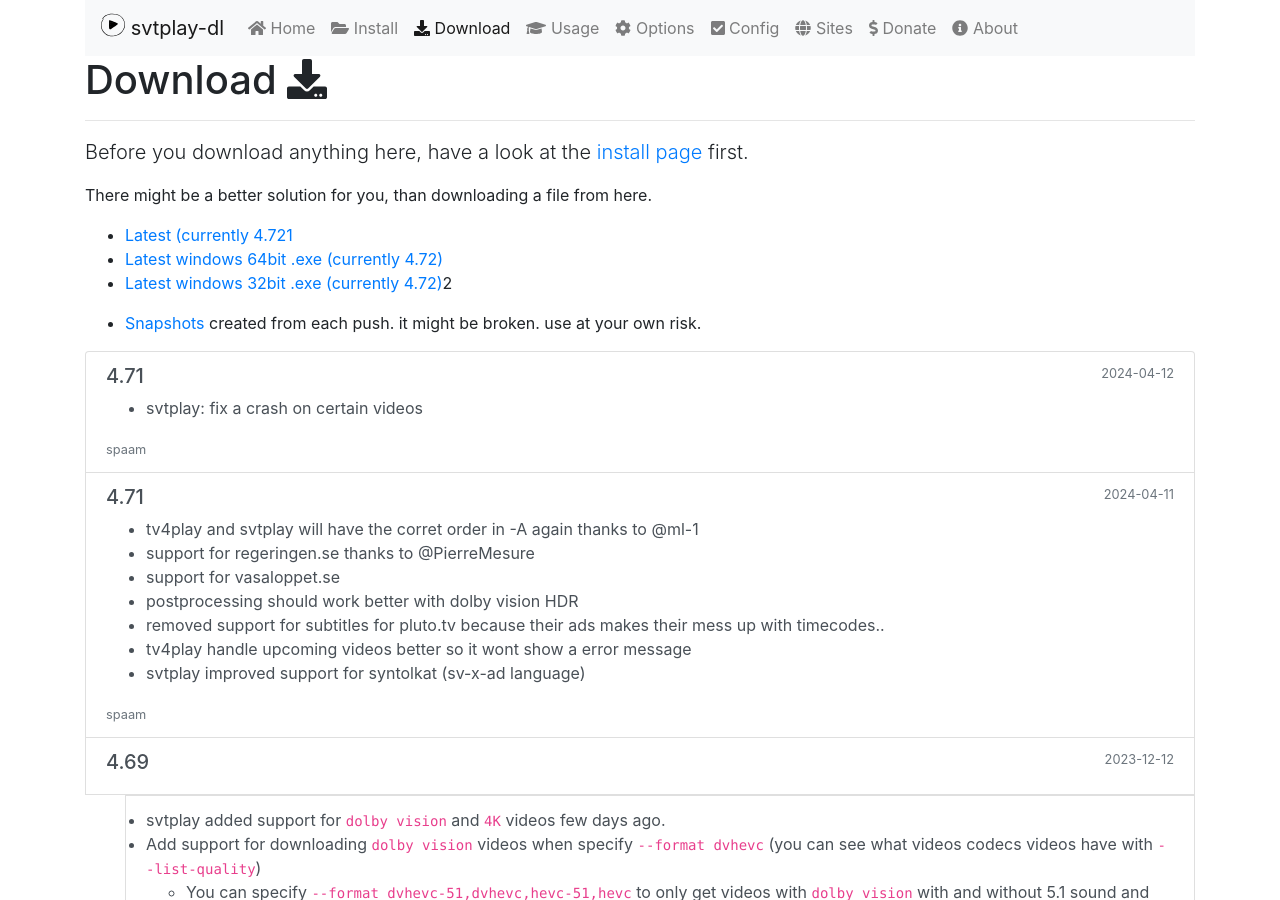
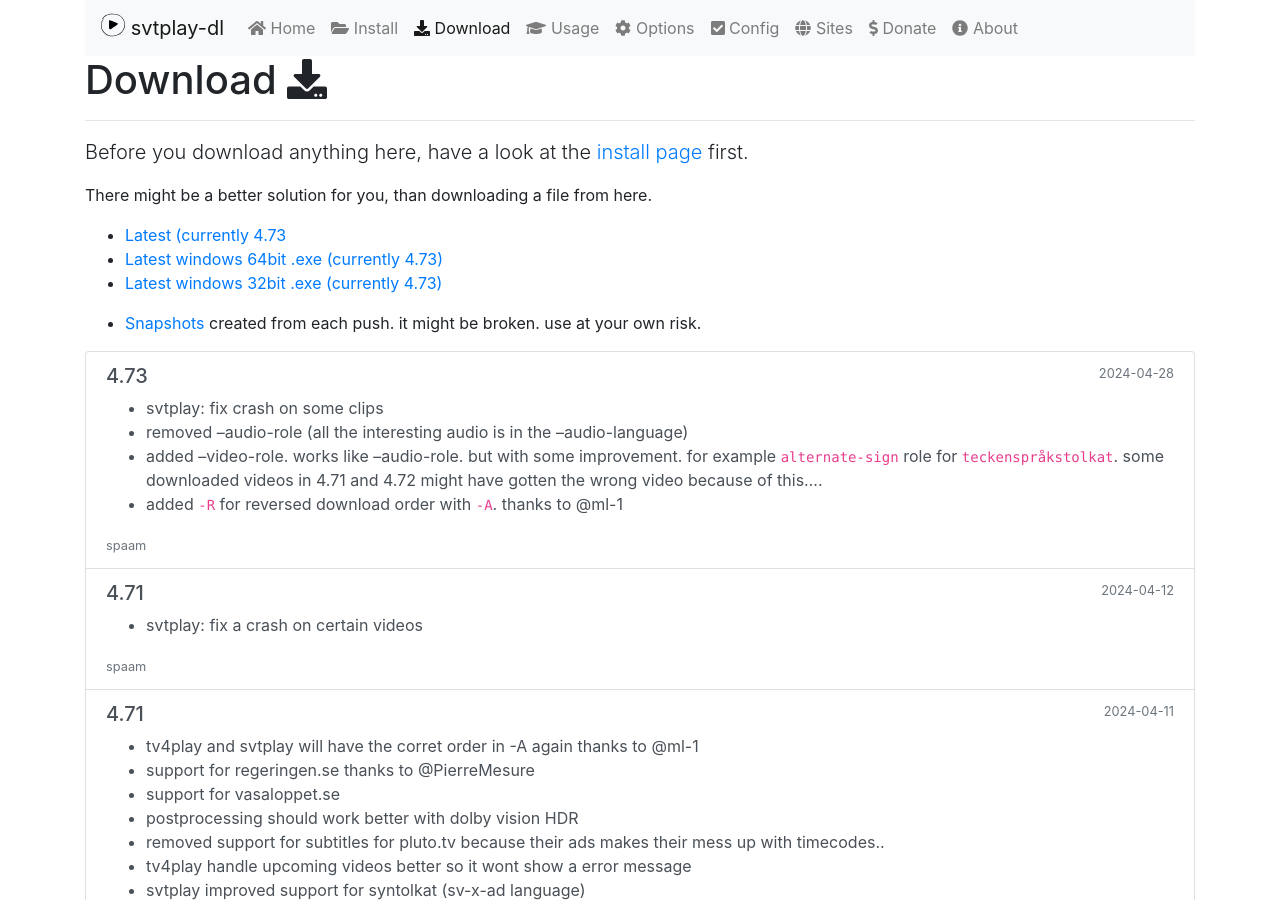
Before and after one commit to spaam/svtplay-dl-web, a Jekyll site: the page built from _pages/download.md, in a window 1280 px wide and 900 px high. Built offline with Jekyll 4.4.1, drawn with Linux system fonts in a browser that asks for light colours; nearby versions of some CDN libraries; comment, search, counter and statistics services are not loaded.

Commit message:
Add 4.73

```diff
--- a/_layouts/home.html
+++ b/_layouts/home.html
@@ -15,7 +15,7 @@
             <a href="/install/" class="btn btn-lg btn-outline-primary mb-3 mb-md-0 mr-md-3">Get started</a>
             <a href="/archive/" class="btn btn-lg btn-outline-secondary">Download</a>
         </div>
-        <p class="text-muted mb-0">Currently v4.72 (2024-04-12)</p>
+        <p class="text-muted mb-0">Currently v4.73 (2024-04-29)</p>
     </div>
     <div class="col-md-6">
         <img src="/assets/brand/logo.svg" width="256" height="256" class="img-fluid mb-3">
--- a/_pages/download.md
+++ b/_pages/download.md
@@ -10,9 +10,9 @@
 
 There might be a better solution for you, than downloading a file from here.
 
-* [Latest (currently 4.721](https://svtplay-dl.se/download/4.72/svtplay-dl)
-* [Latest windows 64bit .exe (currently 4.72)](https://svtplay-dl.se/download/4.72/svtplay-dl-amd64.zip)
-* [Latest windows 32bit .exe (currently 4.72)](https://svtplay-dl.se/download/4.72/svtplay-dl-win32.zip)2
+* [Latest (currently 4.73](https://svtplay-dl.se/download/4.73/svtplay-dl)
+* [Latest windows 64bit .exe (currently 4.73)](https://svtplay-dl.se/download/4.73/svtplay-dl-amd64.zip)
+* [Latest windows 32bit .exe (currently 4.73)](https://svtplay-dl.se/download/4.73/svtplay-dl-win32.zip)
 
 * [Snapshots](/download/snapshots/) created from each push. it might be broken. use at your own risk.
 
--- /dev/null
+++ b/_posts/2024-04-29-4.73.md
@@ -0,0 +1,14 @@
+---
+layout: post
+title: "4.73"
+date: 2024-04-29 00:21:00 +0200
+categories: releases
+windows-amd64: true
+windows-win32: true
+binary: true
+---
+
+* svtplay: fix crash on some clips
+* removed --audio-role (all the interesting audio is in the --audio-language)
+* added --video-role. works like --audio-role. but with some improvement. for example `alternate-sign` role for `teckenspråkstolkat`. some downloaded videos in 4.71 and 4.72 might have gotten the wrong video because of this....
+* added `-R` for reversed download order with `-A`. thanks to @ml-1
```
